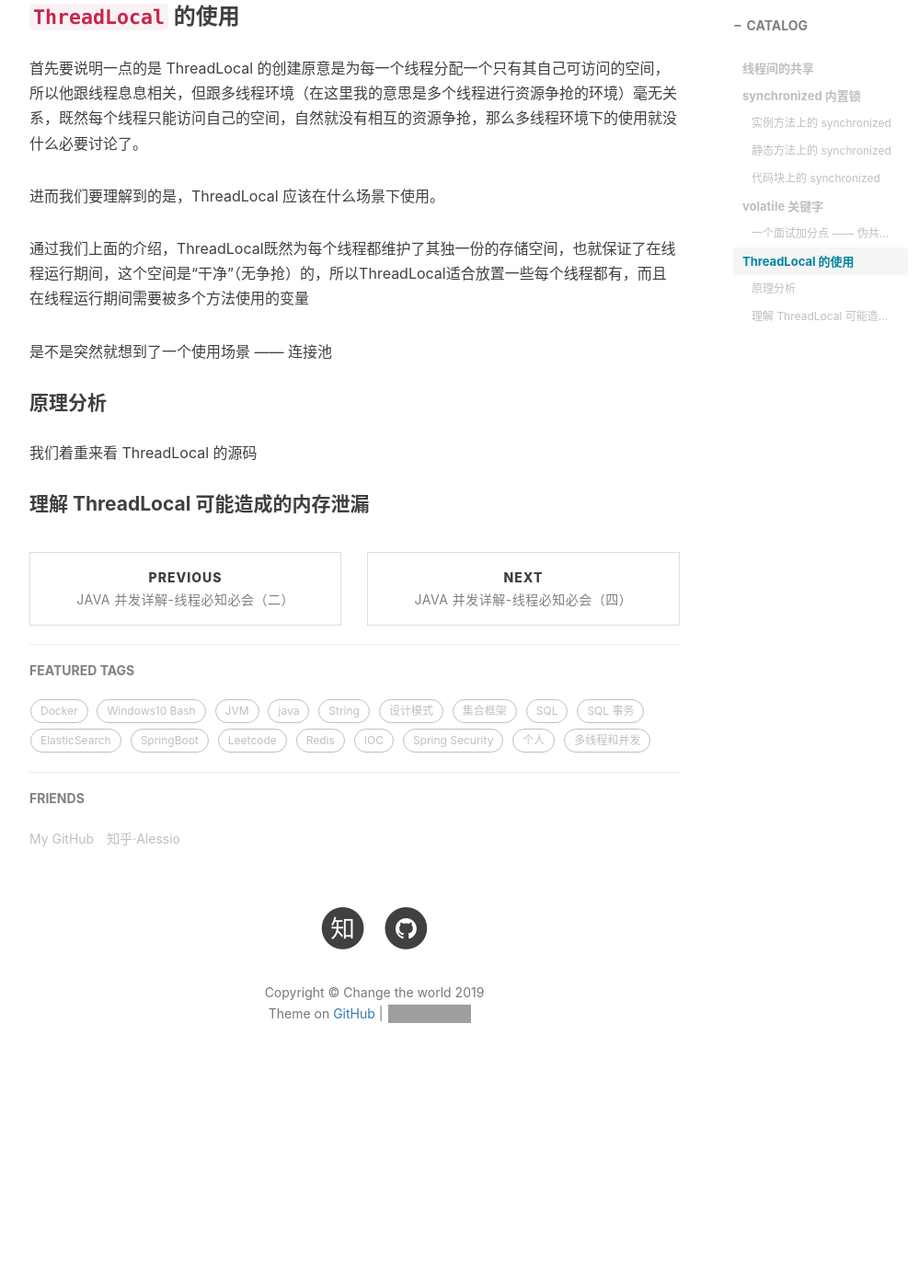
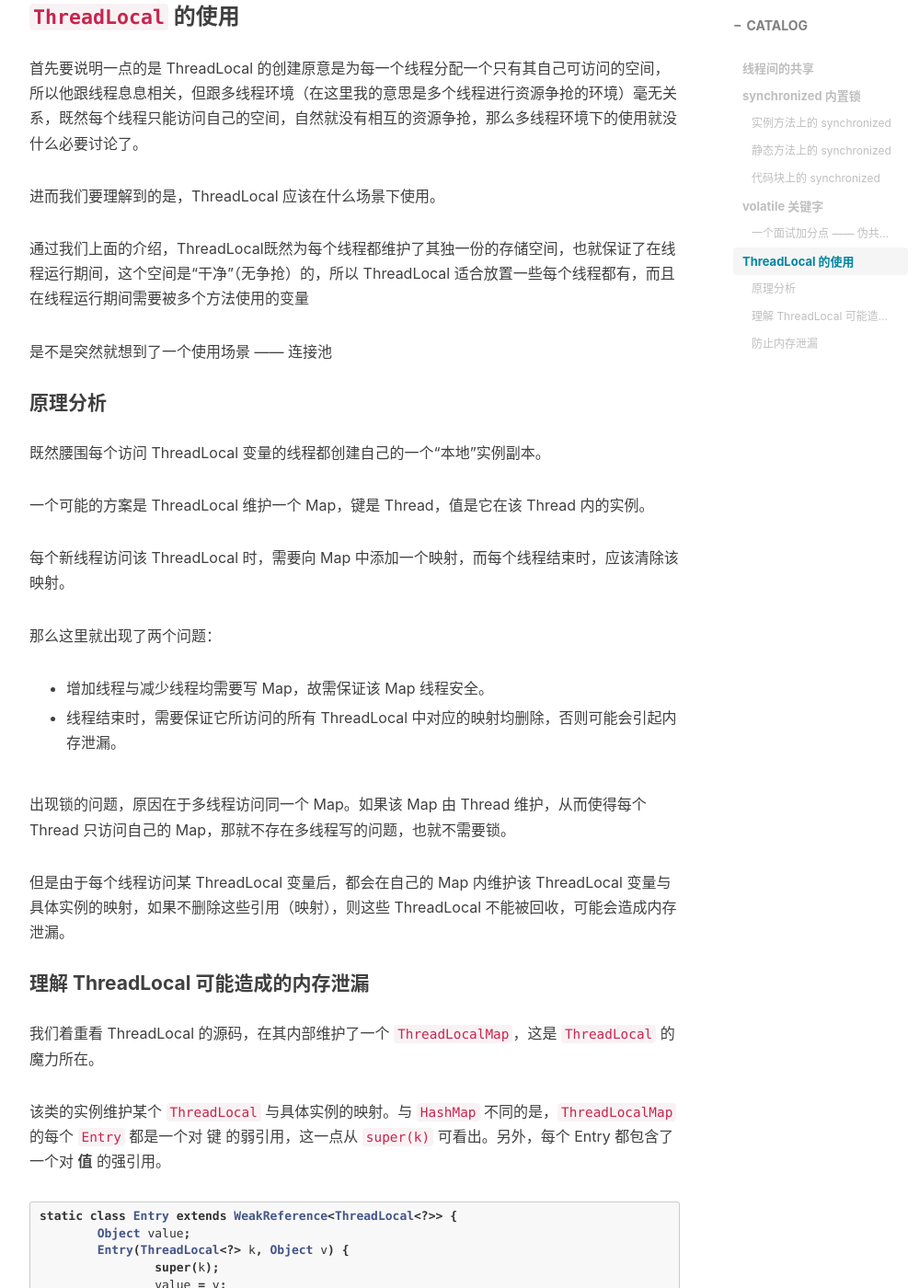
Before and after one commit to Zjianru/zjianru.github.io, a Jekyll site: the page built from _posts/2019-10-13-java并发（三）.md, in a window 1280 px wide and 1400 px high, scrolled down 5165 px. Shown: the whole window at 92% size, without its empty margins (233-1232 px from the left). Built offline with Jekyll 4.4.1, drawn with Linux system fonts in a browser that asks for light colours; nearby versions of some CDN libraries; comment, search, counter and statistics services are not loaded; before the commit the page ends 6371 px from its top, so only the background shows below that; some of the changed text lies outside the part shown; grey boxes are pictures that could not be loaded.

Commit message:
完成简明线程系列

````diff
--- a/_posts/2019-10-13-java并发（三）.md
+++ b/_posts/2019-10-13-java并发（三）.md
@@ -185,10 +185,50 @@ public cloatile long value = 0L;
 
 进而我们要理解到的是，ThreadLocal 应该在什么场景下使用。
 
-通过我们上面的介绍，ThreadLocal既然为每个线程都维护了其独一份的存储空间，也就保证了在线程运行期间，这个空间是“干净”（无争抢）的，所以ThreadLocal适合放置一些每个线程都有，而且在线程运行期间需要被多个方法使用的变量
+通过我们上面的介绍，ThreadLocal既然为每个线程都维护了其独一份的存储空间，也就保证了在线程运行期间，这个空间是“干净”（无争抢）的，所以 ThreadLocal 适合放置一些每个线程都有，而且在线程运行期间需要被多个方法使用的变量
 
 是不是突然就想到了一个使用场景 —— 连接池
 
 #### 原理分析
-我们着重来看 ThreadLocal 的源码
+
+既然腰围每个访问 ThreadLocal 变量的线程都创建自己的一个“本地”实例副本。
+
+一个可能的方案是 ThreadLocal 维护一个 Map，键是 Thread，值是它在该 Thread 内的实例。
+
+每个新线程访问该 ThreadLocal 时，需要向 Map 中添加一个映射，而每个线程结束时，应该清除该映射。
+
+那么这里就出现了两个问题：
+
+- 增加线程与减少线程均需要写 Map，故需保证该 Map 线程安全。
+
+- 线程结束时，需要保证它所访问的所有 ThreadLocal 中对应的映射均删除，否则可能会引起内存泄漏。
+
+出现锁的问题，原因在于多线程访问同一个 Map。如果该 Map 由 Thread 维护，从而使得每个 Thread 只访问自己的 Map，那就不存在多线程写的问题，也就不需要锁。
+
+但是由于每个线程访问某 ThreadLocal 变量后，都会在自己的 Map 内维护该 ThreadLocal 变量与具体实例的映射，如果不删除这些引用（映射），则这些 ThreadLocal 不能被回收，可能会造成内存泄漏。
+
 #### 理解 ThreadLocal 可能造成的内存泄漏
+
+我们着重看 ThreadLocal 的源码，在其内部维护了一个 `ThreadLocalMap`，这是 `ThreadLocal` 的魔力所在。
+
+该类的实例维护某个 `ThreadLocal` 与具体实例的映射。与 `HashMap` 不同的是，`ThreadLocalMap` 的每个 `Entry` 都是一个对 键 的弱引用，这一点从 `super(k)` 可看出。另外，每个 Entry 都包含了一个对 **值** 的强引用。
+
+```java
+static class Entry extends WeakReference<ThreadLocal<?>> {
+	Object value;
+	Entry(ThreadLocal<?> k, Object v) {
+		super(k);
+		value = v;
+	}
+}
+```
+
+使用弱引用的原因在于，当没有强引用指向 `ThreadLocal` 变量时，它可被回收，从而避免上文所述 `ThreadLocal` 不能被回收而造成的内存泄漏的问题。
+
+但是，这里又可能出现另外一种内存泄漏的问题。`ThreadLocalMap` 维护 `ThreadLocal` 变量与具体实例的映射，当 `ThreadLocal` 变量被回收后，该映射的键变为 `null`，该 `Entry` 无法被移除。从而使得实例被该 `Entry` 引用而无法被回收造成内存泄漏.
+
+#### 防止内存泄漏
+
+对于已经不再被使用且已被回收的 `ThreadLocal` 对象，它在每个线程内对应的实例由于被线程的 `ThreadLocalMap` 的 `Entry` 强引用，无法被回收，可能会造成内存泄漏。
+
+针对该问题，`ThreadLocalMap` 的 `set` 方法中，通过 `replaceStaleEntry()` 方法将所有键为 null 的 `Entry` 的值设置为 null，从而使得该值可被回收。另外，会在 `rehash()` 方法中通过 `expungeStaleEntry()` 方法将键和值为 null 的 Entry 设置为 null 从而使得该 Entry 可被回收。通过这种方式，`ThreadLocal` 可防止内存泄漏。
````
Also changed, not shown: _posts/2019-10-11-java并发（一）.md (+49 -2 lines).
